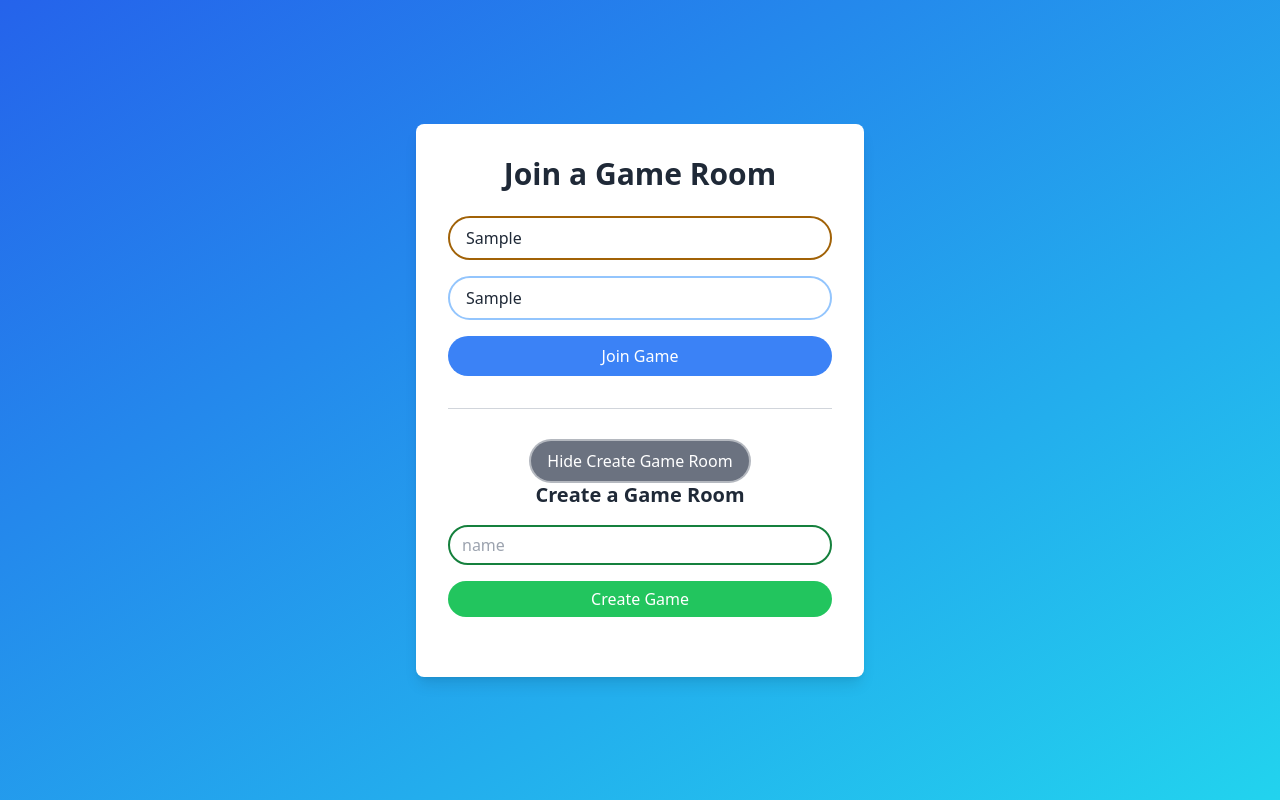
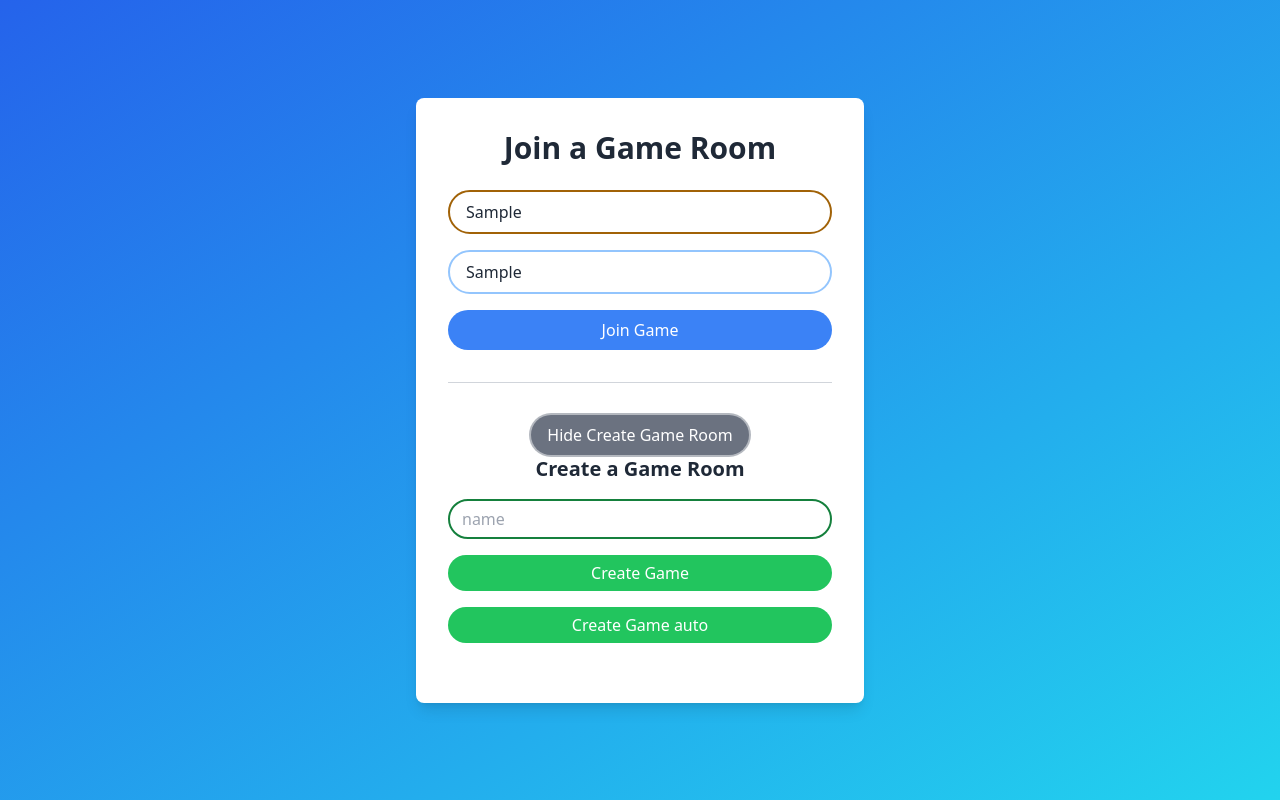
Before and after one commit to jwaldor/quipai, a React (Vite) app: page / in a window 1280 px wide. Both pictures are taken after typing "Sample", "Sample" into the empty fields and a click on the button "Create Game Room". Built offline with nearby package versions, Linux system fonts and the light colour scheme; no server answers.

Commit message:
added ui element that calls the handler and made handler save the name of the newly created game

```diff
--- a/src/pages/JoinGameRoom.tsx
+++ b/src/pages/JoinGameRoom.tsx
@@ -42,6 +42,7 @@ const JoinGameRoom: React.FC = () => {
     socket.emit("autocreategame", (gamename: string) => {
       if (gamename) {
         setGameCreated(true); // Show success message
+        setAutoName(gamename);
       }
       else {
         alert("Could not create game. Perhaps unique name could not be generated.");
@@ -117,7 +118,20 @@ const JoinGameRoom: React.FC = () => {
                 </button>
               </div>
             </form>
+            <form onSubmit={handleAutoCreateGame} className="space-y-4">
+              <div>
 
+              </div>
+              <div>
+                <button
+                  type="submit"
+                  className="w-full bg-green-500 text-white px-3 py-1.5 rounded-full hover:bg-green-600 focus:outline-none focus:ring-2 focus:ring-green-500 focus:ring-opacity-50"
+                >
+                  Create Game auto
+                </button>
+              </div>
+            </form>
+            <div className="mt-4">{autoName ? `Game created with name: ${autoName}` : ""}</div>
               <p className="text-green-500 text-center mt-4 h-3">{gameCreated && <span>Game created!</span>}</p>
           </>
         )}
```
